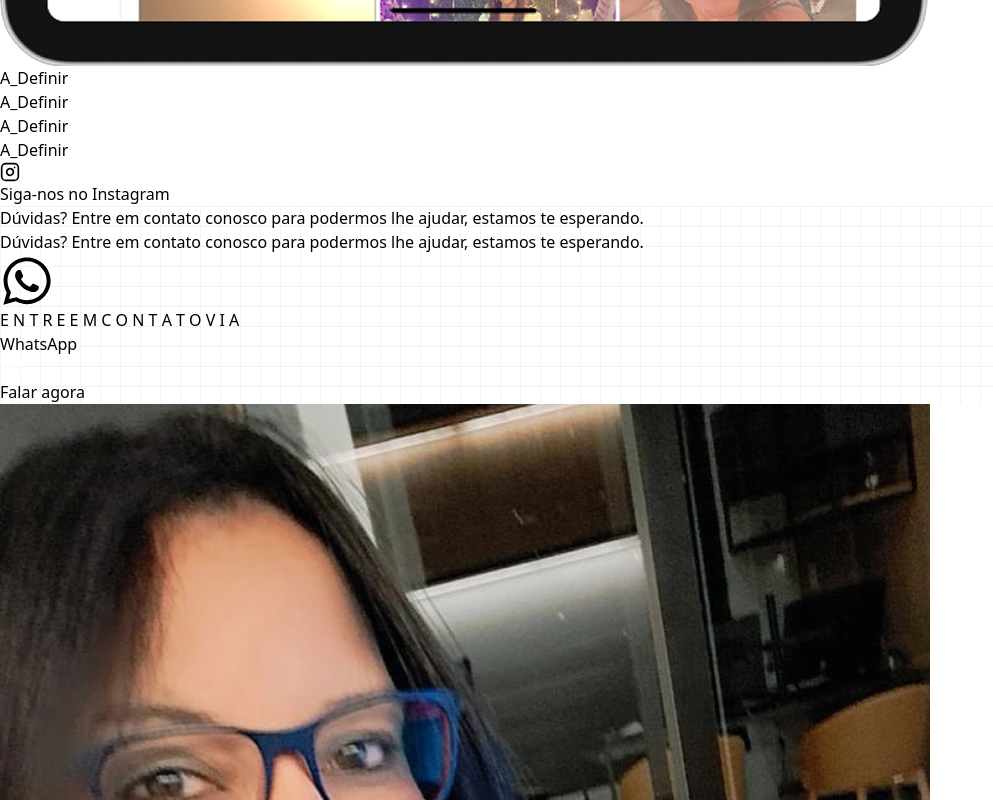
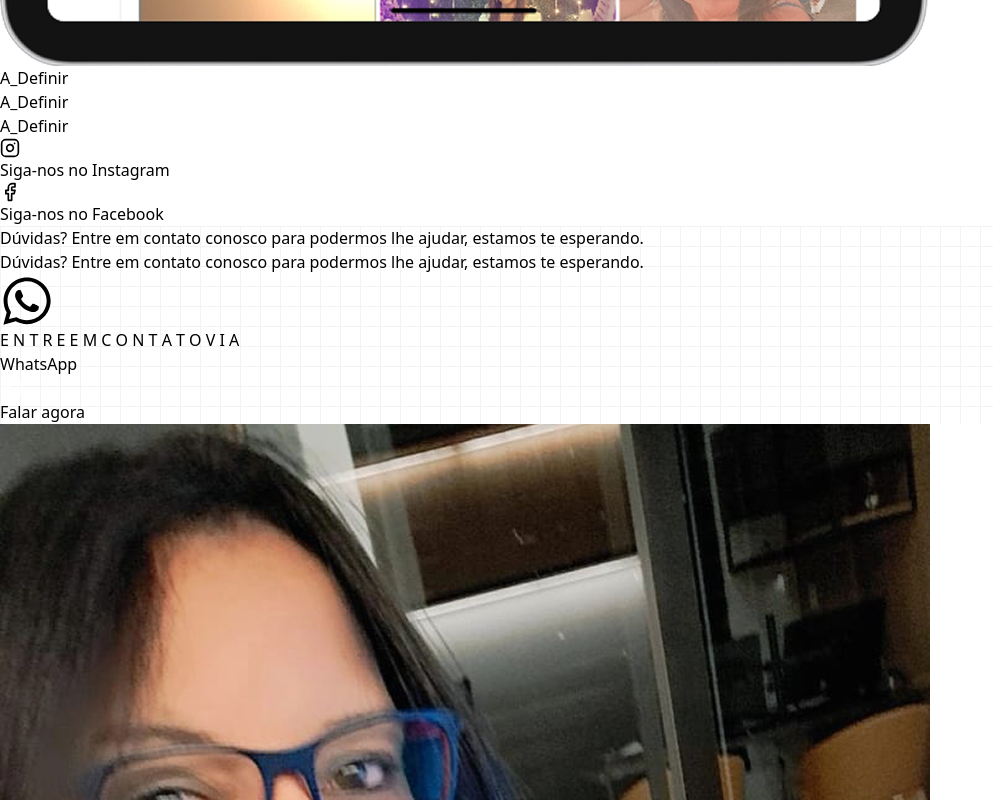
Before and after one commit to Paper-Street-Softwares/Dev-Template, a React (Vite) app: page / in a window 1280 px wide. Shown: the part 3140-3940 px from the top of the page, without its empty margins (0-993 px from the left). Built offline with nearby package versions, Linux system fonts and the light colour scheme; a web font is replaced by a local one.

Commit message:
fix: Infos e redes sociais

```diff
--- a/src/components/sectionElements/footer/FacebookFooter.jsx
+++ b/src/components/sectionElements/footer/FacebookFooter.jsx
@@ -21,7 +21,7 @@ function FacebookFooter() {
               height="20"
               viewBox="0 0 24 24"
               fill="transparent"
-              stroke="white"
+              stroke="currentColor"
               stroke-width="2"
               stroke-linecap="round"
               stroke-linejoin="round"
--- a/src/content/content.jsx
+++ b/src/content/content.jsx
@@ -53,14 +53,14 @@ import { FileText } from "lucide-react";
 const currentYear = new Date().getFullYear();
 
 export const infos = {
-  name: "A_Definir",
+  name: "Dra. Cecilia Silva",
   email: "contato", // Email desejado pelo cliente
   emailSecundario: "A_Definir", // Email desejado pelo cliente
-  domain: "A_Definir", // Sem "www"
+  domain: "advogadaceciliasilva.com.br", // Sem "www"
   phone: {
-    ddd: "A_Definir",
-    firstPart: "A_Definir", // Apenas os 5 primeiros números (incluindo o 9)
-    secondPart: "A_Definir", // Apenas os 4 últimos números
+    ddd: "11",
+    firstPart: "98710", // Apenas os 5 primeiros números (incluindo o 9)
+    secondPart: "5902", // Apenas os 4 últimos números
   },
   phoneSecundario: {
     ddd: "A_Definir",
@@ -92,12 +92,12 @@ export const infos = {
     <div>
       <p>Horário de expediente:</p>
       <p>Segunda a Sexta-feira</p>
-      <p>A_Definir</p>
+      <p>9h às 18h</p>
     </div>
   ),
   obs: <span className="italic">A Definir</span>,
-  instagramProfile: "A_definir", // Sem o @
-  facebookProfile: "A_Definir",
+  instagramProfile: "advogadaceciliasilva", // Sem o @
+  facebookProfile: "advogada.ceciliasilva",
   linkeDinProfile: "A_Definir",
   x: "A_Definir",
   whatsappDefaultMessage:
@@ -405,7 +405,7 @@ const content = {
         miniTag: "A_Definir",
         title: "A_Definir",
         subtitle: "A_Definir",
-        paragraph: <p>A_Definir</p>,
+        paragraph: <p></p>,
         labelInstagram: "Siga-nos no Instagram",
         labelFacebook: "Siga-nos no Facebook",
         labelLinkedin: "Siga-nos no LinkedIn",
--- a/src/pages/Index.jsx
+++ b/src/pages/Index.jsx
@@ -45,6 +45,7 @@ export default function Index() {
         colorMode={colorMode}
         instagram={true}
         socialPrint={true}
+        facebook={true}
       />
       {/* <Cta colorMode={colorMode} /> */}
       <CtaSecondary />
@@ -58,7 +59,7 @@ export default function Index() {
         phoneTerciario={false}
         expedientesecond={false}
         instagram={true}
-        addres={true}
+        facebook={true}
       />
       <FloatingWhatsappButton />
       <BackToTopButton />
```
